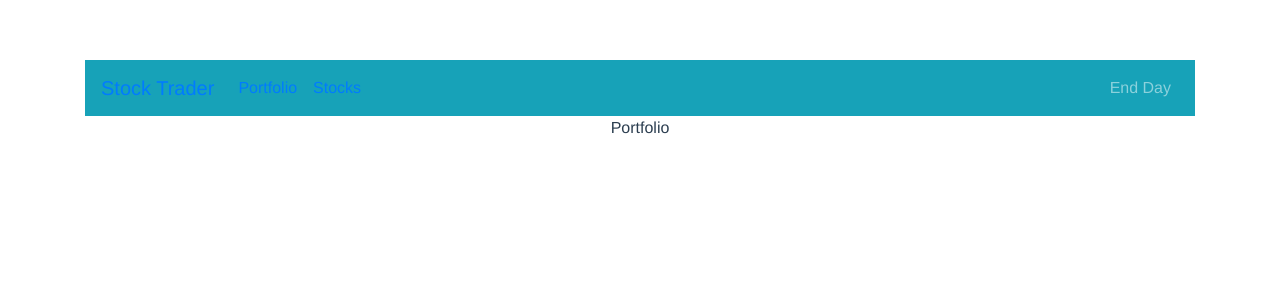
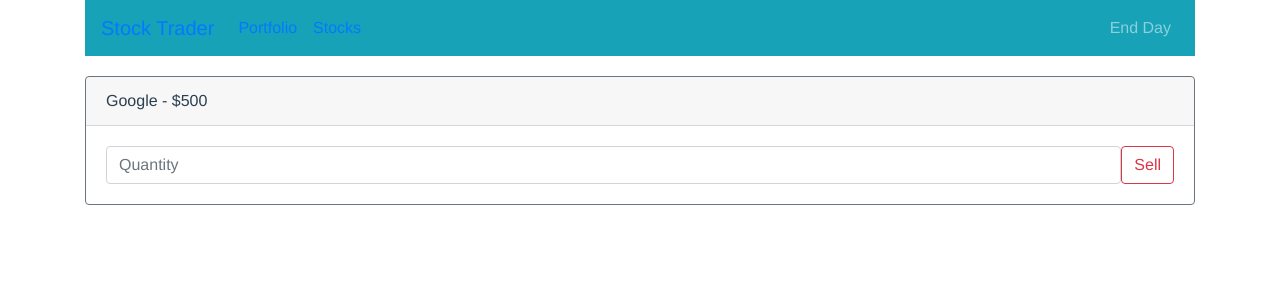
Before and after one commit to kenoflee/vue-stock-trader, a Vue app: page /#/portfolio in a window 1280 px wide. Shown: the top 300 px of the page. Built offline with nearby package versions, Linux system fonts and the light colour scheme.

Commit message:
hard coded in stock appearance in /portfolio, /stocks

```diff
--- a/src/App.vue
+++ b/src/App.vue
@@ -1,7 +1,9 @@
 <template>
   <div id="app" class="container">
     <Header />
-    <router-view></router-view>
+    <transition name="slide" mode="out-in">
+        <router-view></router-view>
+    </transition>
   </div>
 </template>
 
@@ -27,6 +29,54 @@ export default {
   -moz-osx-font-smoothing: grayscale;
   text-align: center;
   color: #2c3e50;
-  margin-top: 60px;
 }
+
+
+.slide-enter {
+  opacity: 0;
+  /*
+    slide-in refers to the keyframes 'slide-in'
+    ease-out: start fast end slow
+    forwards: animation ends at finishing position
+  */
+}
+
+.slide-enter-active {
+  animation: slide-in 1s ease-out forwards;
+  transition: opacity .5s;
+}
+
+.slide-leave {
+
+}
+
+// .slide-leave-active {
+//   animation: slide-out 1s ease-out forwards;
+//   transition: opacity 1s;
+//   opacity: 0;
+//   /* stops the snapping of the animation when slide-leave happens */
+//   position: absolute;
+// }
+
+.slide-move {
+  transition: transform 1s;
+}
+
+@keyframes slide-in {
+  from {
+      transform: translateY(-20px);
+  }
+  to {
+      transform: translateY(0);
+  }
+}
+
+// @keyframes slide-out {
+//   from {
+//       transform: translateY(0);
+//   }
+//   to {
+//       transform: translateY(20px);
+//   }
+// }
 </style>
--- a/src/components/Header.vue
+++ b/src/components/Header.vue
@@ -25,6 +25,8 @@ export default {
 }
 </script>
 
-<style>
-
+<style lang="scss">
+    nav {
+        margin-bottom: 20px;
+    }
 </style>
--- a/src/components/Portfolio.vue
+++ b/src/components/Portfolio.vue
@@ -1,10 +1,13 @@
 <template>
-    <p>Portfolio</p>
+    <Stock type="sell" name="Google" :price="500" />
 </template>
 
 <script>
+import Stock from './Stock.vue';
 export default {
-
+    components: {
+        Stock,
+    }
 }
 </script>
 
--- /dev/null
+++ b/src/components/Stock.vue
@@ -0,0 +1,23 @@
+<template>
+    <b-card :border-variant="(type === 'buy') ? 'success' : 'secondary'" :header="name + ' - $' + price" align="left">
+        <b-form-input type="number" placeholder="Quantity"></b-form-input>
+        <b-button v-if="type=== 'buy'" variant="outline-success">Add</b-button>
+        <b-button v-else variant="outline-danger">Sell</b-button>
+    </b-card>
+</template>
+
+<script>
+export default {
+    props: {
+        type: String,
+        price: Number,
+        name: String,
+    }
+}
+</script>
+
+<style lang="scss">
+    .card-body {
+        display: flex;
+    }
+</style>
--- a/src/components/Stocks.vue
+++ b/src/components/Stocks.vue
@@ -1,10 +1,13 @@
 <template>
-    <p>stocks</p>
+    <Stock type="buy" name="Google" :price="500" />
 </template>
 
 <script>
+import Stock from './Stock.vue';
 export default {
-
+    components: {
+        Stock,
+    }
 }
 </script>
 
```
